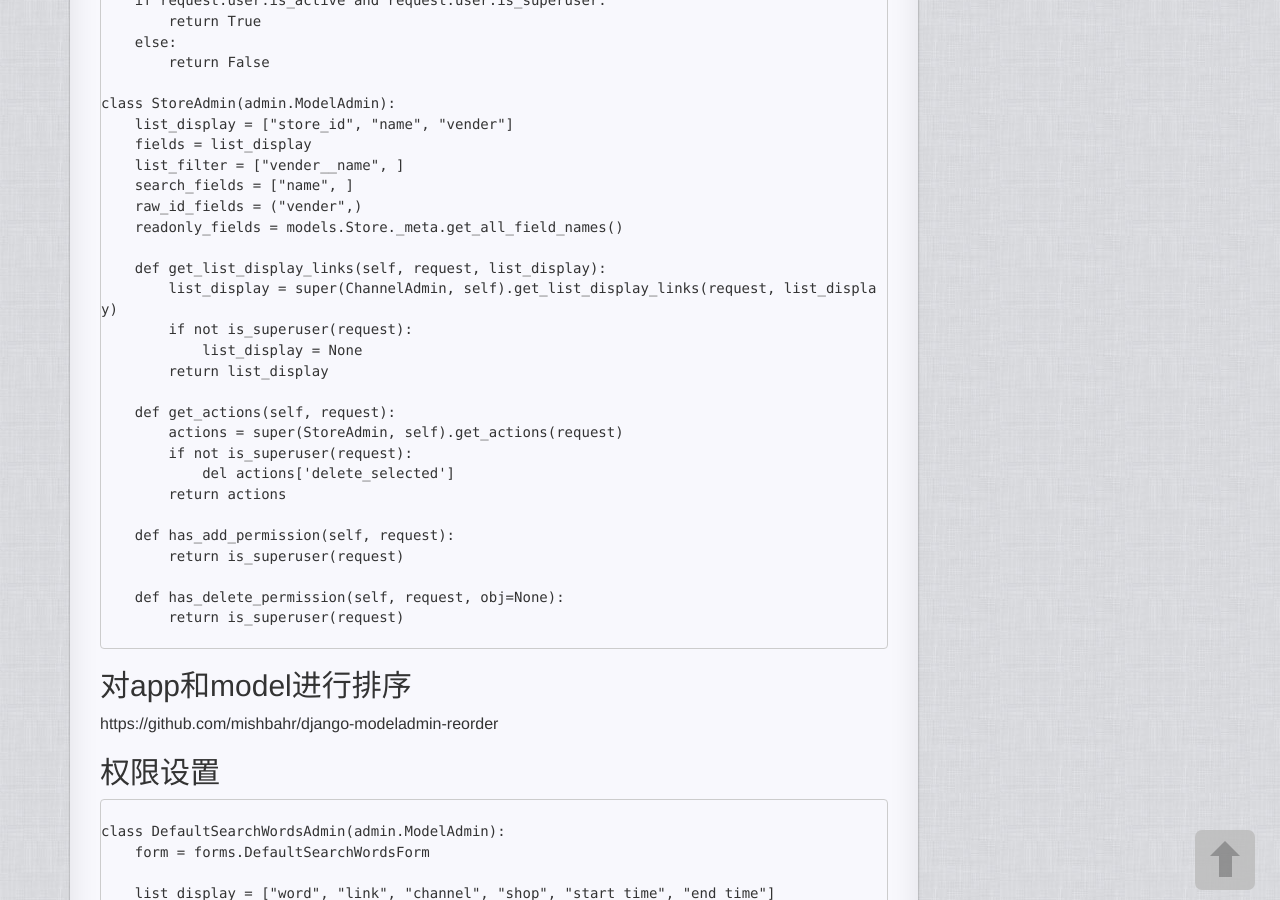
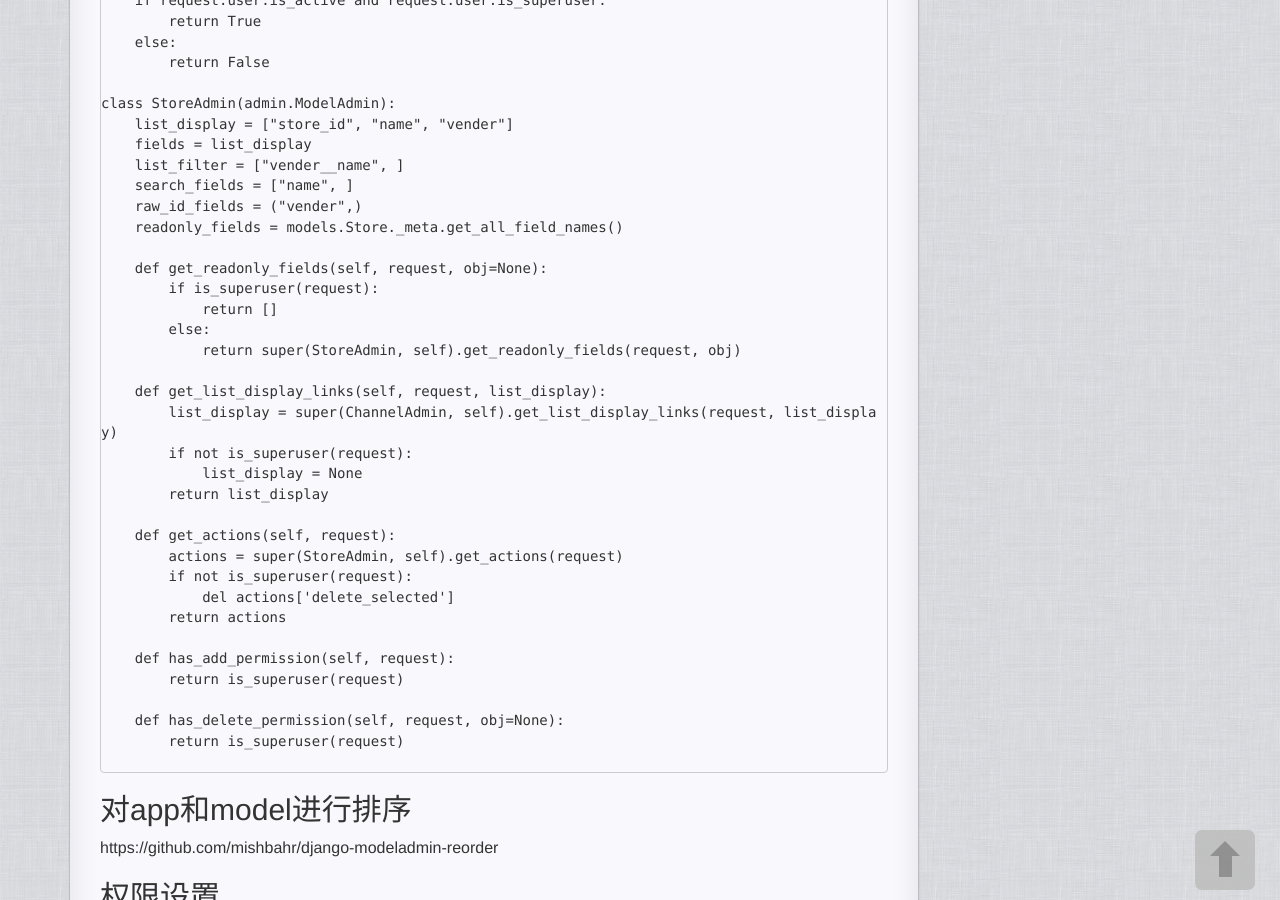
Before and after one commit to imouren/imouren.github.io, a Jekyll site: the page built from _posts/2016-07-14-django_admin.md, in a window 1280 px wide and 900 px high, scrolled down 1990 px. Built offline with Jekyll 4.4.1, drawn with Linux system fonts in a browser that asks for light colours; nearby versions of some CDN libraries; comment, search, counter and statistics services are not loaded; a style sheet for code colours, icons or effects is not loaded.

Commit message:
add more about djadmin

```diff
--- a/_posts/2016-07-14-django_admin.md
+++ b/_posts/2016-07-14-django_admin.md
@@ -113,6 +113,12 @@ class StoreAdmin(admin.ModelAdmin):
     search_fields = ["name", ]
     raw_id_fields = ("vender",)
     readonly_fields = models.Store._meta.get_all_field_names()
+
+    def get_readonly_fields(self, request, obj=None):
+        if is_superuser(request):
+            return []
+        else:
+            return super(StoreAdmin, self).get_readonly_fields(request, obj)
 
     def get_list_display_links(self, request, list_display):
         list_display = super(ChannelAdmin, self).get_list_display_links(request, list_display)
```
